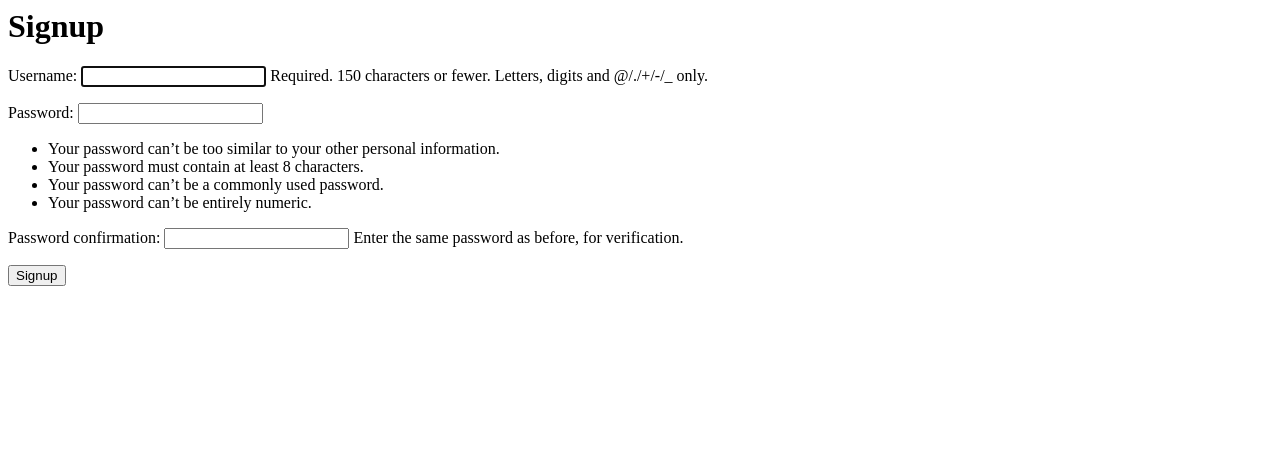
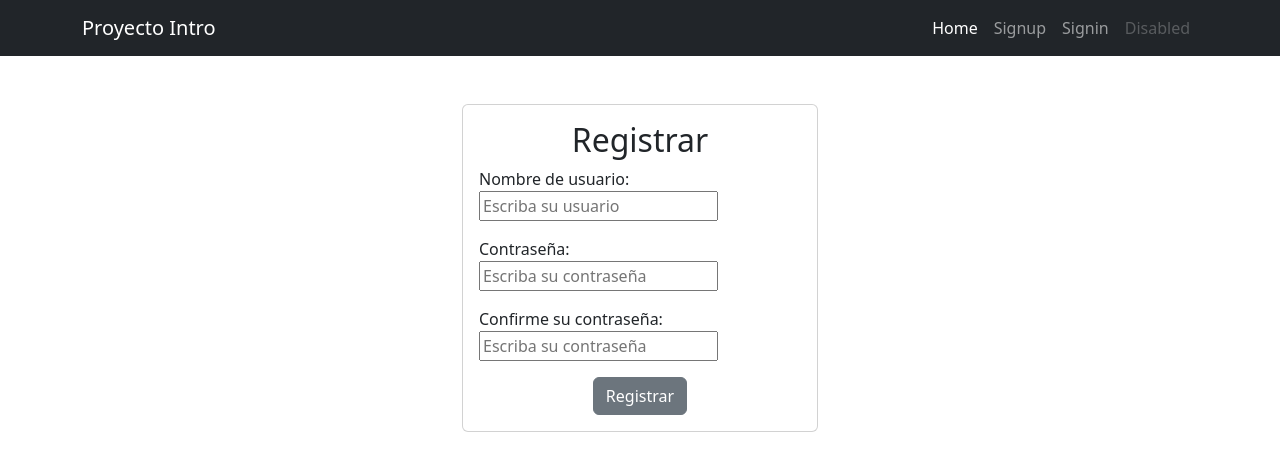
Before and after one commit to nonmonn/Proyectoo-Intro, a Django app: page /signup/ in a window 1280 px wide. Shown: the top 471 px of the page. Run offline with Django 5.2, Linux system fonts and the light colour scheme.

Commit message:
barra, to linkeado, login cute y ns, varias cositas

```diff
--- a/mysite/settings.py
+++ b/mysite/settings.py
@@ -118,6 +118,8 @@ USE_TZ = True
 
 STATIC_URL = 'static/'
 
+LOGIN_URL = 'signin/'
+
 # Default primary key field type
 # https://docs.djangoproject.com/en/5.1/ref/settings/#default-auto-field
 
--- a/mysite/urls.py
+++ b/mysite/urls.py
@@ -22,6 +22,9 @@ urlpatterns = [
     path('admin/', admin.site.urls),
     path('', views.home, name='home'),
     path('signup/', views.signup, name ='signup'),
+    path('signin/', views.signin, name ='signin'),
+    path('logout/', views.signout, name='logout'),
+    path('login/', views.signin, name='signin'),
     path('books/', views.book_list, name='book_list'),
     path('buscar-libros/', views.search_books, name='search_books'),
     path("signoff",views.prueba) #esto es una prueba de login signoff
--- /dev/null
+++ b/tasks/templates/base.html
@@ -0,0 +1,50 @@
+<!DOCTYPE html>
+<html lang="en">
+<head>
+    <meta charset="UTF-8">
+    <meta name="viewport" content="width=device-width, initial-scale=1.0">
+    <title>Proyecto Intro</title>
+    <link rel="stylesheet" href="https://cdn.jsdelivr.net/npm/bootstrap@5.3.3/dist/css/bootstrap.min.css">
+</head>
+<body>
+    <nav class="navbar navbar-expand-lg bg-dark navbar-dark">
+        <div class="container">
+          <a class="navbar-brand" href="#">Proyecto Intro</a>
+          <button class="navbar-toggler" type="button" data-bs-toggle="collapse" data-bs-target="#navbarNav" aria-controls="navbarNav" aria-expanded="false" aria-label="Toggle navigation">
+            <span class="navbar-toggler-icon"></span>
+          </button>
+          <div class="collapse navbar-collapse" id="navbarNav">
+            <ul class="navbar-nav ms-auto">
+              <li class="nav-item">
+                <a class="nav-link active" aria-current="page"  href="/">Home</a>
+              </li>
+              {% if user.is_authenticated %}
+              <li class="nav-item">
+                <a class="nav-link" href="/books">Books</a>
+              </li>
+              <li class="nav-item">
+                <a class="nav-link" href="/buscar-libros">Libros</a>
+              </li>
+              <li class="nav-item">
+                <a class="nav-link" href="/signout">Signout</a>
+              </li>
+              {% else %}
+              <li class="nav-item">
+                <a class="nav-link" href="/signup">Signup</a>
+              </li>
+              <li class="nav-item">
+                <a class="nav-link" href="/signin">Signin</a>
+              </li>
+              <li class="nav-item">
+                <a class="nav-link disabled" aria-disabled="true">Disabled</a>
+              </li>
+              {% endif %}
+            </ul>
+          </div>
+        </div>
+      </nav>
+    {% block content %}
+
+    {% endblock %}
+</body>
+</html>
--- a/tasks/templates/books.html
+++ b/tasks/templates/books.html
@@ -1,3 +1,5 @@
+{% extends 'base.html' %}
+    {% block content %}
         <h1>Lista de Libros</h1>
 
         <form method="get">
@@ -18,3 +20,4 @@
             <li>No hay libros disponibles.</li>
             {% endfor %}
         </ul>
+    {% endblock %}
--- a/tasks/templates/home.html
+++ b/tasks/templates/home.html
@@ -1 +1,4 @@
-<h1>Home</h1>
+{% extends 'base.html' %}
+    {% block content %}
+    <h1>Home</h1>
+    {% endblock %}
--- a/tasks/templates/search_books.html
+++ b/tasks/templates/search_books.html
@@ -1,3 +1,5 @@
+{% extends 'base.html' %}
+    {% block content %}
         <html lang="es">
         <head>
             <meta charset="UTF-8">
@@ -40,3 +42,4 @@
             </ul>
         </body>
         </html>
+    {% endblock %}
--- a/tasks/templates/signup.html
+++ b/tasks/templates/signup.html
@@ -1,11 +1,43 @@
-<h1>Signup</h1>
+{% extends 'base.html' %}
 
-{{error}}
+    {% block content %}
 
-<form action="/signup/" method="POST">
-    {% csrf_token %}
-    {{form.as_p}}
-    <button>
-        Signup
-    </button>
-</form>
+    <main class="container">
+        <div class="row">
+            <div class="col-md-4 offset-md-4 mt-5">
+                <form action="/signin/" method="POST" class="card card-body">
+
+                    {% csrf_token %}
+                    <h2 class="text-center">Registrar</h2>
+
+                    <!--textbox pal usuario-->
+                    <div class="mb-3">
+                        <label for="username">Nombre de usuario:</label>
+                        <input type="text" name="username" id="username" class="form-conttrol" placeholder="Escriba su usuario">
+                    </div>
+
+                    <!--textbox para la contraseña-->
+                    <div class="mb-3">
+                        <label for="password1">Contraseña:</label>
+                        <input type="text" name="password1" id="password1" class="form-conttrol" placeholder="Escriba su contraseña">
+                    </div>
+
+                    <!--texbox para confirmar la contraseña-->
+                    <div class="mb-3">
+                        <label for="password2">Confirme su contraseña:</label>
+                        <input type="text" name="password2" id="password2" class="form-conttrol" placeholder="Escriba su contraseña">
+                    </div>
+                    <!--boton de login-->
+                    <div class="text-center">
+                        <button class="btn btn-secondary">
+                            Registrar
+                        </button>
+                    </div>
+
+                    {{error}}
+                </form>
+            </div>
+        </div>
+    </main>
+
+{% endblock %}
--- a/tasks/views.py
+++ b/tasks/views.py
@@ -1,31 +1,60 @@
-from django.shortcuts import render
-from django.contrib.auth.forms import UserCreationForm
+from django.shortcuts import render, redirect
+from django.contrib.auth.forms import UserCreationForm, AuthenticationForm
 from django.contrib.auth.models import User
-from django.http import HttpResponse
 from .models import Book, Genre, Subgenre
+from django.contrib.auth import login, logout, authenticate
+from django.db import IntegrityError
+from django.contrib.auth.decorators import login_required
 
 def signup(request):
     if request.method == 'GET':
         return render(request, 'signup.html',{
         'form': UserCreationForm
     }) #de esta vola se pone el .html del signup
+
     else:
         if request.POST['password1'] == request.POST['password2']: #comparamos las contraseñas
             try: #si no existe el usuario pasa esto
                 #Registra usuario
                 user = User.objects.create_user(username=request.POST['username'], password=request.POST['password1']) #como son iguales da igual si es password 1 o 2
                 user.save()
-                return HttpResponse('User created successfully') # "Se creo de manera correcta el usuario"
-            except: #si se intenta registar usuario que ya existe
+                login(request, user)
+                return redirect('home')
+
+            except IntegrityError: #si se intenta registar usuario que ya existe
                 return render(request, 'signup.html',{
-        'form': UserCreationForm,
-        'error': 'Username already exists'
-    })
+                    'form': UserCreationForm,
+                    'error': 'Este nombre de usuario ya existe'
+                })
+
         #para cuando se equivoquen escribiendo las contraseñas
         return render(request, 'signup.html',{
         'form': UserCreationForm,
-        'error': 'Password do not match'
+        'error': 'Las contraseñas no coinciden'
     })
+
+def signin(request):
+    if request.method == 'GET':
+        return render(request, 'signin.html', {
+            'form': AuthenticationForm
+        })
+
+    else:
+        user = authenticate(request, username=request.POST['username'], password=request.POST['password'])
+        if user is None:
+            return render(request, 'signin.html', {
+                'form': AuthenticationForm,
+                'error' : 'Username or password is incorrect'
+            })
+
+        else:
+            login(request, user)
+            return redirect('home')
+
+@login_required
+def signout(request):
+    logout(request)
+    return redirect('home')
 
 def home(request):
     return render(request, 'home.html') #pone el .html del home
@@ -33,6 +62,7 @@ def home(request):
 def prueba(request):
     return render(request, "index.html") #esto es una prueba de login signoff
 
+@login_required
 def book_list(request):
     genre_id = request.GET.get('genre')
     if genre_id:
@@ -43,6 +73,7 @@ def book_list(request):
     genres = Genre.objects.all()
     return render(request, 'books.html', {'books': books, 'genres': genres})
 
+@login_required
 def search_books(request):
     # Obtener todos los géneros y subgéneros
     genres = Genre.objects.all()
```
Also changed, not shown: tasks/templates/signin.html (added, +37 -0 lines). Lines whose indentation alone changed are shown as unchanged.
